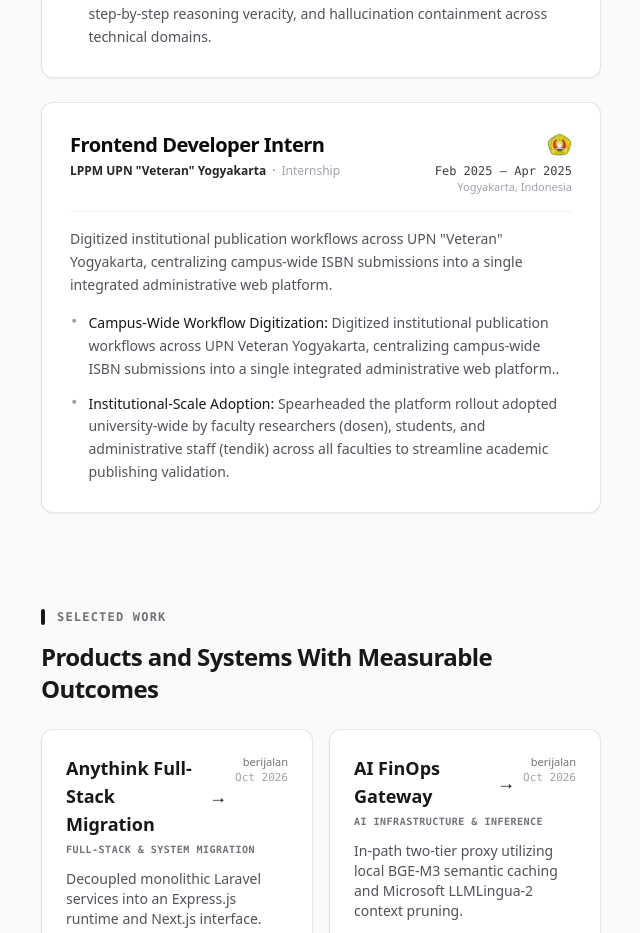
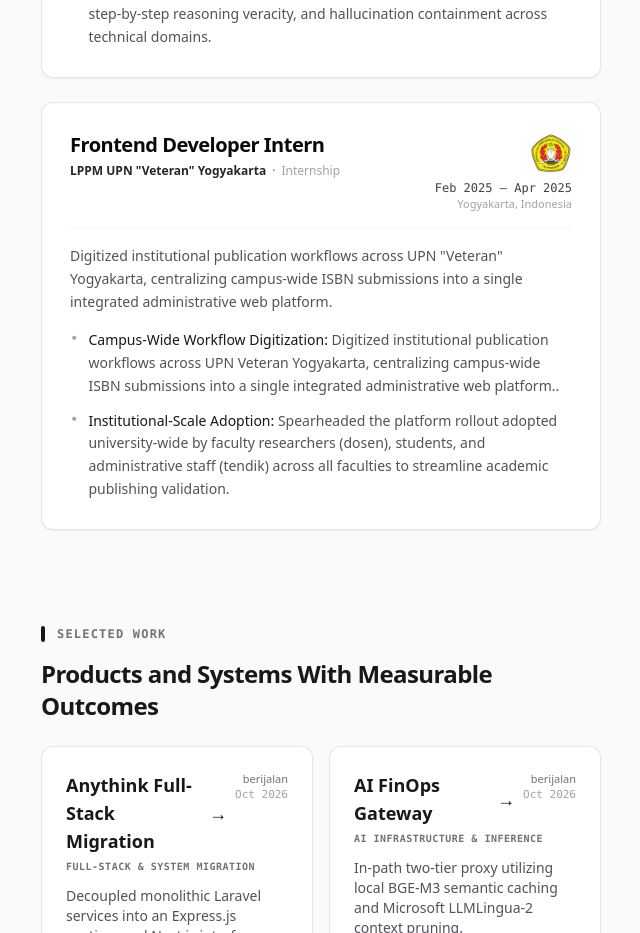
Before and after one commit to nopeakbar/my-portofolio-gue, a Next.js app: page / in a window 1280 px wide. Shown: the part 1700-2633 px from the top of the page, without its empty margins (551-1191 px from the left). Built offline with nearby package versions, Linux system fonts and the light colour scheme.

Commit message:
fix: gedein logo upn di lppm

```diff
--- a/app/page.tsx
+++ b/app/page.tsx
@@ -177,6 +177,7 @@ export default function Portfolio() {
     period: string;
     location: string;
     logo: string; // path ke public/logo/
+    logoClassName?: string;
     scope: string;
     bullets: BulletPoint[];
     rolesTimeline?: RoleTimelineItem[];
@@ -280,6 +281,7 @@ export default function Portfolio() {
       period: "Feb 2025 — Apr 2025",
       location: "Yogyakarta, Indonesia",
       logo: "/logo/upn.png",
+      logoClassName: "h-[34px] sm:h-[41px] max-h-[41px] w-auto max-w-[75px] sm:max-w-[120px] object-contain object-right rounded-sm",
       scope: "Digitized institutional publication workflows across UPN \"Veteran\" Yogyakarta, centralizing campus-wide ISBN submissions into a single integrated administrative web platform.",
       bullets: [
         {
@@ -530,7 +532,7 @@ export default function Portfolio() {
                               <img
                                 src={exp.logo}
                                 alt={exp.company}
-                                className="h-5 sm:h-6 max-h-6 w-auto max-w-[75px] sm:max-w-[120px] object-contain object-right rounded-sm"
+                                className={exp.logoClassName || "h-5 sm:h-6 max-h-6 w-auto max-w-[75px] sm:max-w-[120px] object-contain object-right rounded-sm"}
                                 onError={(e) => {
                                   (e.target as HTMLElement).style.display = "none";
                                 }}
@@ -540,7 +542,7 @@ export default function Portfolio() {
                             <img
                               src={exp.logo}
                               alt={exp.company}
-                              className="h-5 sm:h-6 max-h-6 w-auto max-w-[75px] sm:max-w-[120px] object-contain object-right rounded-sm"
+                              className={exp.logoClassName || "h-5 sm:h-6 max-h-6 w-auto max-w-[75px] sm:max-w-[120px] object-contain object-right rounded-sm"}
                               onError={(e) => {
                                 (e.target as HTMLElement).style.display = "none";
                               }}
```
